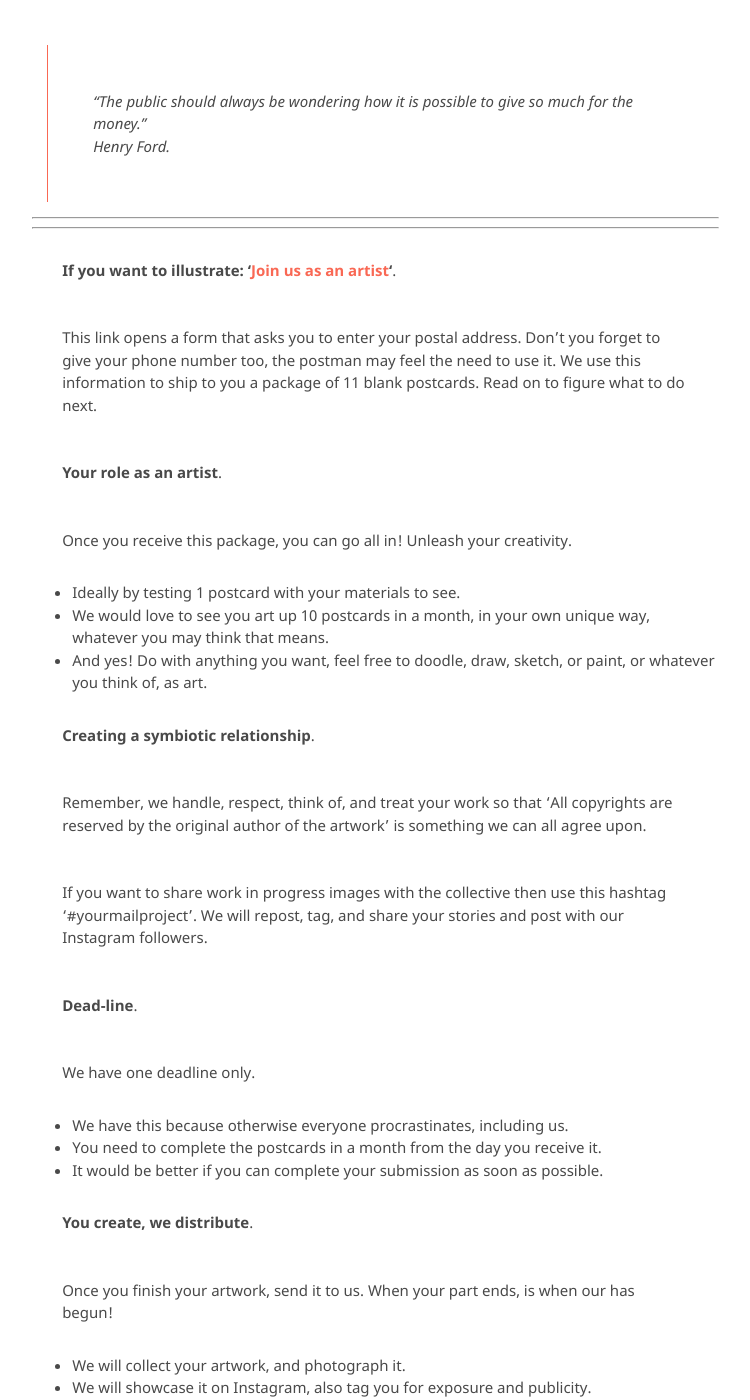
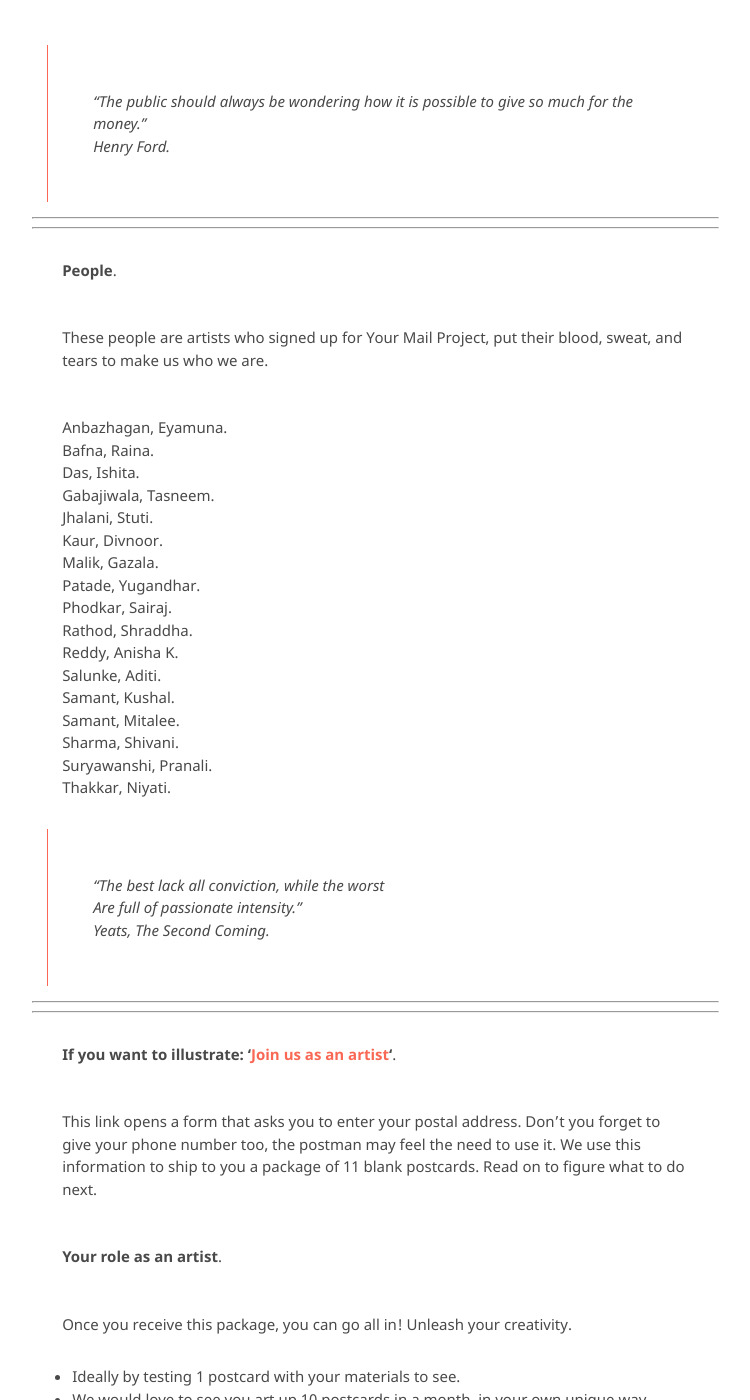
Before and after one commit to kvshvlin/yourmailproject, a Jekyll site: the page built from index.md, in a window 1280 px wide and 1400 px high, scrolled down 1677 px. Shown: the whole window, without its empty margins (366-1116 px from the left). Built offline with Jekyll 4.4.1, drawn with Linux system fonts in a browser that asks for light colours; our own code applies the rules of GitHub Pages for plain Markdown files.

Commit message:
Update index.md

```diff
--- a/index.md
+++ b/index.md
@@ -43,6 +43,35 @@ Shop now and get exclusive.
 
 > "The public should always be wondering how it is possible to give so much for the money."
 > Henry Ford.
+
+***
+***
+
+**People**.
+
+These people are artists who signed up for Your Mail Project, put their blood, sweat, and tears to make us who we are.
+
+Anbazhagan, Eyamuna.
+Bafna, Raina.
+Das, Ishita.
+Gabajiwala, Tasneem.
+Jhalani, Stuti.
+Kaur, Divnoor.
+Malik, Gazala.
+Patade, Yugandhar.
+Phodkar, Sairaj.
+Rathod, Shraddha.
+Reddy, Anisha K.
+Salunke, Aditi.
+Samant, Kushal.
+Samant, Mitalee.
+Sharma, Shivani.
+Suryawanshi, Pranali.
+Thakkar, Niyati.
+
+> "The best lack all conviction, while the worst
+> Are full of passionate intensity."
+> Yeats, The Second Coming.
 
 ***
 ***
```
